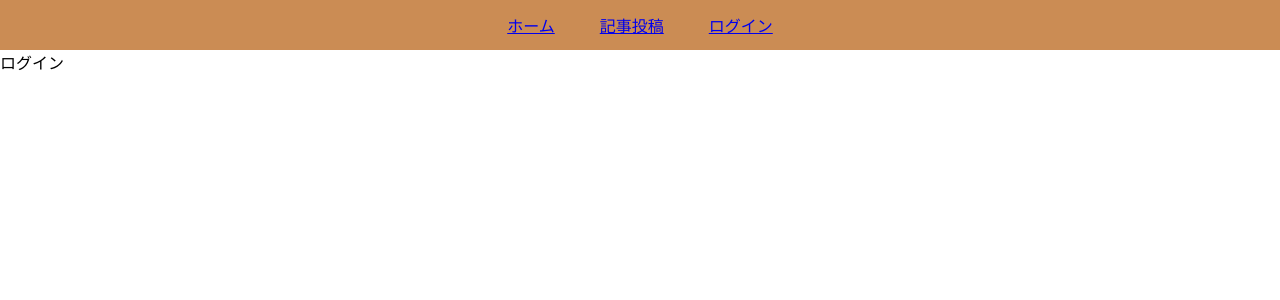
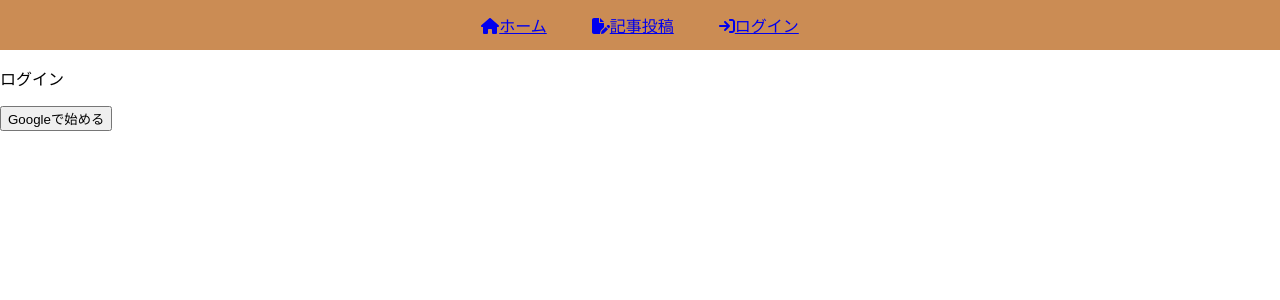
Before and after one commit to m-fujii0202/React-Blog, a React (Create React App) app: page /login in a window 1280 px wide. Shown: the top 300 px of the page. Built offline with nearby package versions, Linux system fonts and the light colour scheme.

Commit message:
Loginpegeの作成

```diff
--- a/package.json
+++ b/package.json
@@ -3,6 +3,10 @@
   "version": "0.1.0",
   "private": true,
   "dependencies": {
+    "@fortawesome/fontawesome-svg-core": "^6.1.2",
+    "@fortawesome/free-regular-svg-icons": "^6.1.2",
+    "@fortawesome/free-solid-svg-icons": "^6.1.2",
+    "@fortawesome/react-fontawesome": "^0.2.0",
     "@testing-library/jest-dom": "^5.16.4",
     "@testing-library/react": "^13.3.0",
     "@testing-library/user-event": "^13.5.0",
--- a/src/components/Login.tsx
+++ b/src/components/Login.tsx
@@ -1,6 +1,11 @@
 
 const Login:any = () => {
-    return <div>ログイン</div>;
+    return (
+    <div>
+        <p>ログイン</p>
+        <button>Googleで始める</button>
+    </div>
+    )
 };
 
 export default Login;
--- a/src/components/Navber.tsx
+++ b/src/components/Navber.tsx
@@ -1,13 +1,31 @@
 import React from 'react';
 import { Link } from "react-router-dom";
 import styled from "styled-components";
+import { FontAwesomeIcon } from '@fortawesome/react-fontawesome'
+import {
+    faHouse,
+    faFilePen,
+    faArrowRightToBracket
+} from '@fortawesome/free-solid-svg-icons'
+
 
  export const Navber = () => {
     return (
     <Snav>
-      <Link to="/">ホーム</Link>
-      <Link to="/createpost">記事投稿</Link>
-      <Link to="/login">ログイン</Link>
+      <Link to="/">
+        <FontAwesomeIcon icon={faHouse} />
+        ホーム
+        </Link>
+
+      <Link to="/createpost">
+      <FontAwesomeIcon icon={faFilePen} />
+      記事投稿
+      </Link>
+
+      <Link to="/login">
+      <FontAwesomeIcon icon={faArrowRightToBracket} />
+      ログイン
+      </Link>
     </Snav>
     )
 };
@@ -29,3 +47,7 @@ const Snav = styled.div`
 //   Snav a:hover{
 //    color:cadetblue;
 //   }
+
+// nav a avg [
+//     margin-right: 5px;
+// ]
```
Also changed, not shown: 1 other file (tests, documents, lock files or other folders).
